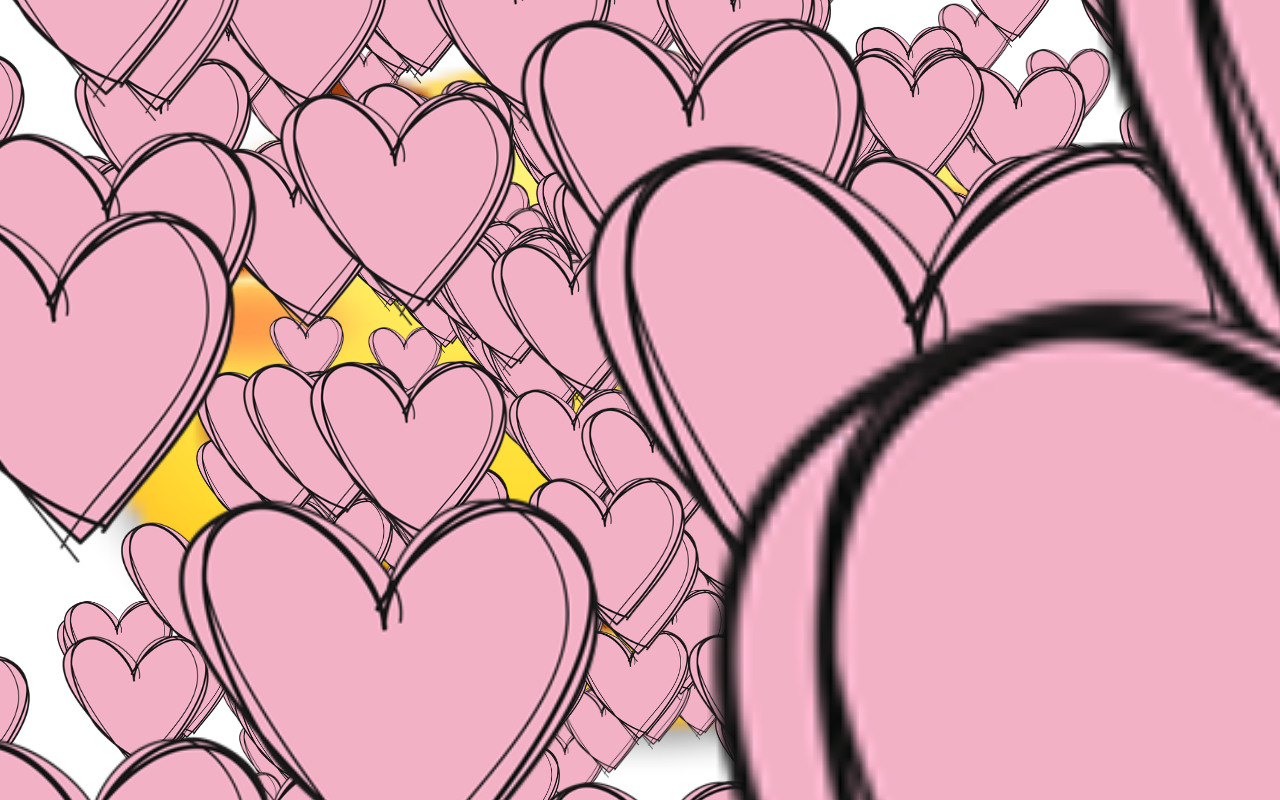
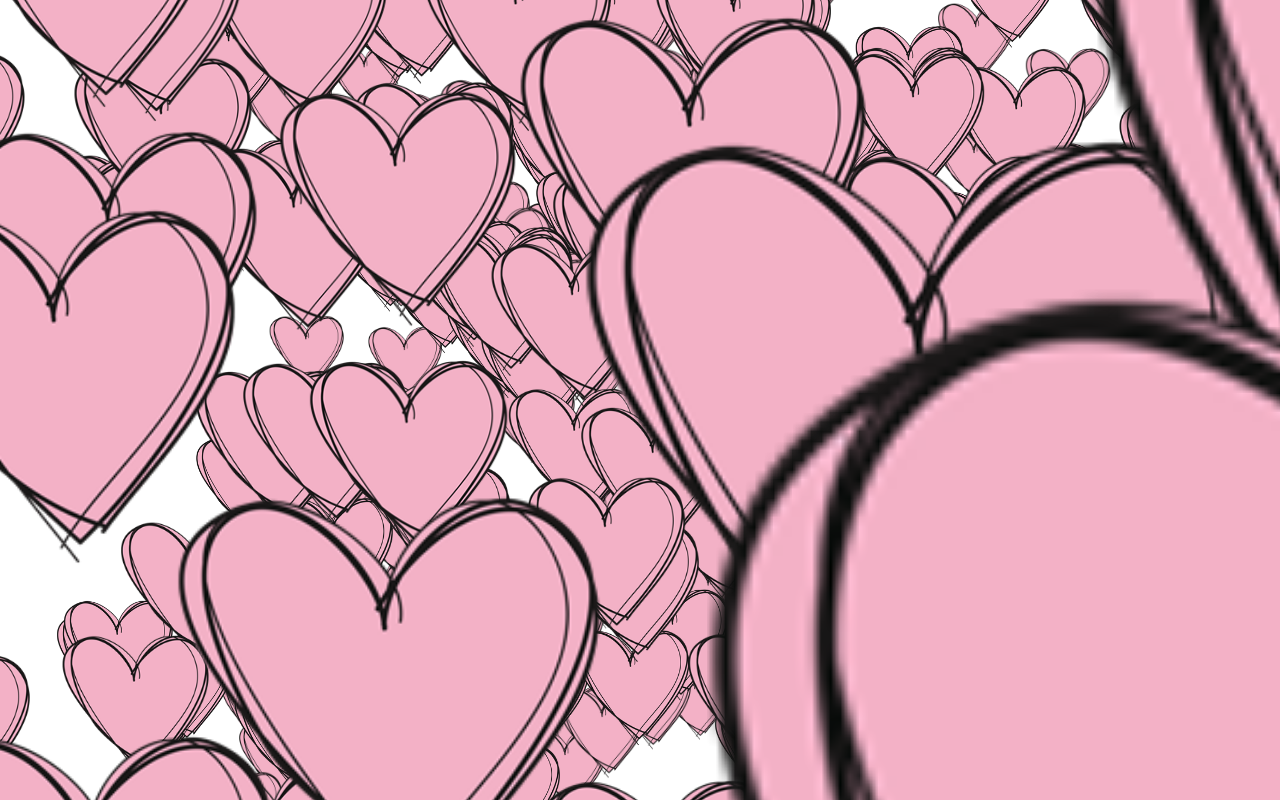
Before and after one commit to toxicant/toxicant.github.io, a plain HTML site: page index.html in a window 1280 px wide. Drawn offline with Linux system fonts and the light colour scheme.

Commit message:
Update index.html

```diff
--- a/index.html
+++ b/index.html
@@ -11,8 +11,7 @@
             margin: 0;
             padding: 0;
             position: relative;
-/*             background-image: url(images/xh.jpg); */
-            background-image: url(images/ParticleSmoke1.png);
+            background-image: url(images/xh.jpg);
             /*background-repeat: no-repeat;*/
             background-position: center;
             width: 100%;
```
